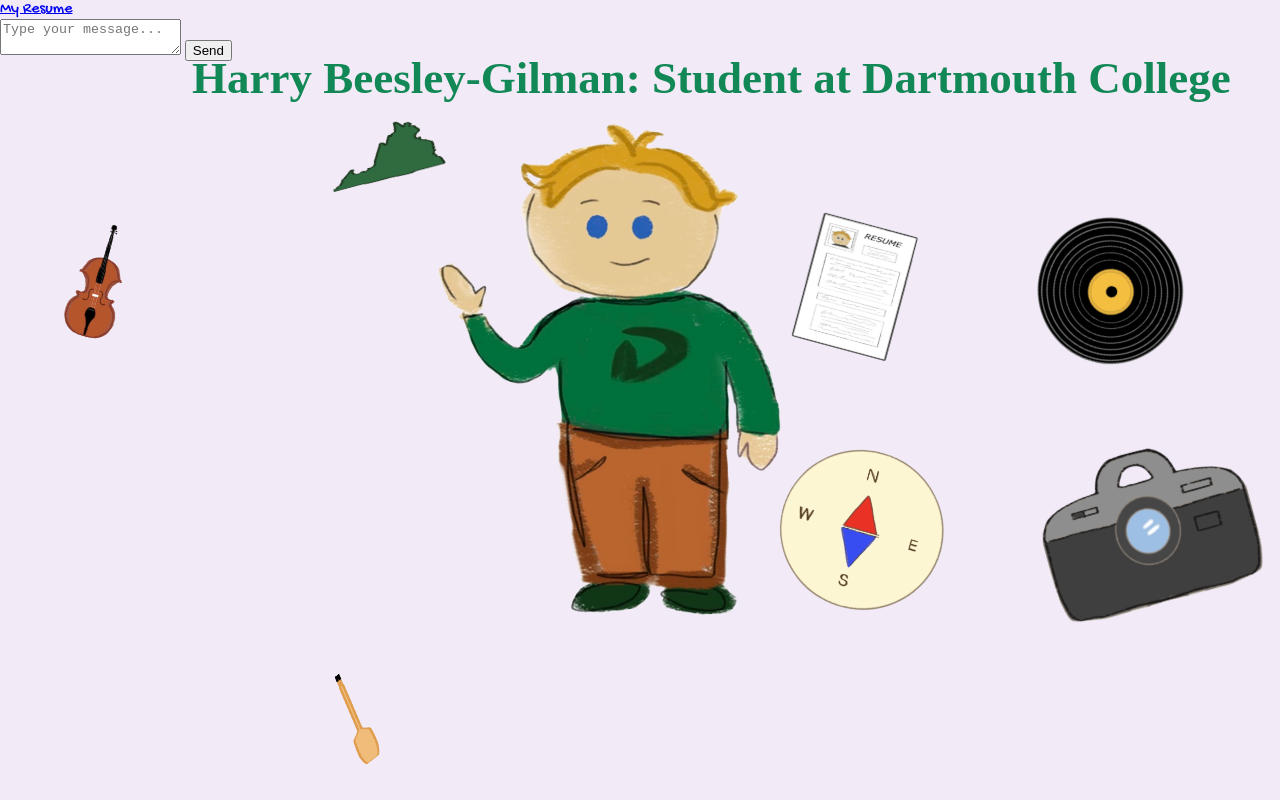
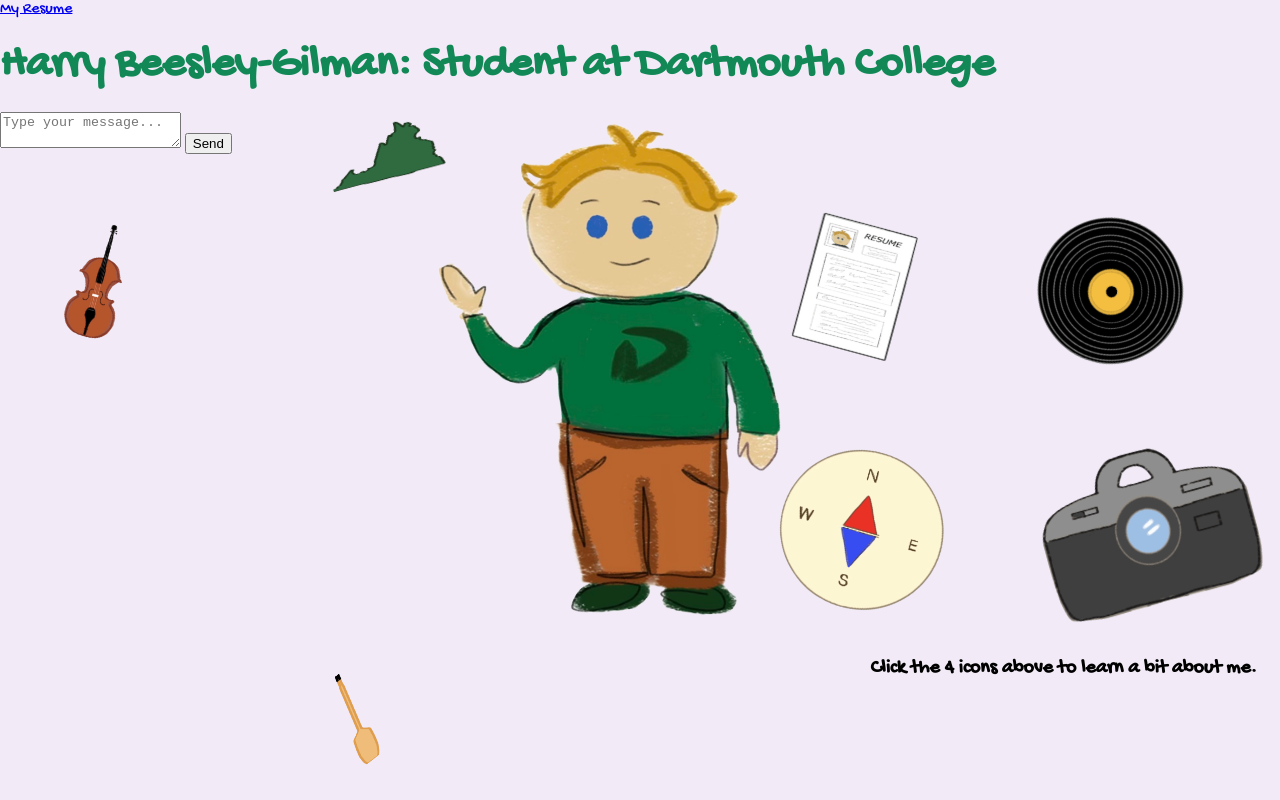
Before and after one commit to HarryBeesley-Gilman/HarryBeesley-Gilman.me, a plain HTML site: page index.html in a window 1280 px wide. Drawn offline with Linux system fonts and the light colour scheme.

Commit message:
changing fonts

```diff
--- a/index.html
+++ b/index.html
@@ -88,16 +88,16 @@
             transform: rotate(-60deg); /* this will tilt it 15 degrees */
         }
 
-        /* Styles for name and student information */
-        .name_and_student {
+
+        .Explanation {
             position: absolute;
-            top: 4%;
-            left: 15%;
+            top: 80%;
+            left: 68%;
             text-align: left;
+            font-size: 20px;
         }
 
         .pageTitle {
-            font-family: 'Times New Roman';
             font-size: 45px;
             color: #185;
             margin: 20px 0;
@@ -123,8 +123,9 @@
     <img id="Oar" src="pictures/Oar.png">
     <img id="Virginia" src="pictures/Virginia.png">
     <a href="resume.html">My Resume</a>
-    <div class="name_and_student">
-        <h1 class="pageTitle">Harry Beesley-Gilman: Student at Dartmouth College</h1>
+    <h1 class="pageTitle">Harry Beesley-Gilman: Student at Dartmouth College</h1>
+    </div>
+    <h2 class="Explanation">Click the 4 icons above to learn a bit about me.</h2>
     </div>
 
     <!-- Chat Box -->
```
Also changed, not shown: where.html (+1 -1 lines).
